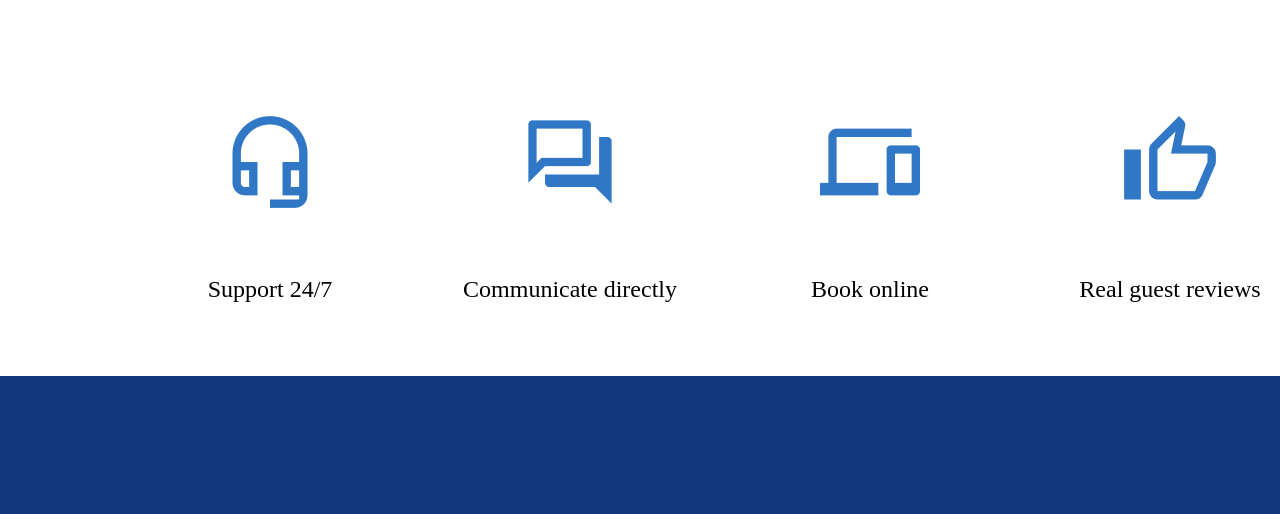
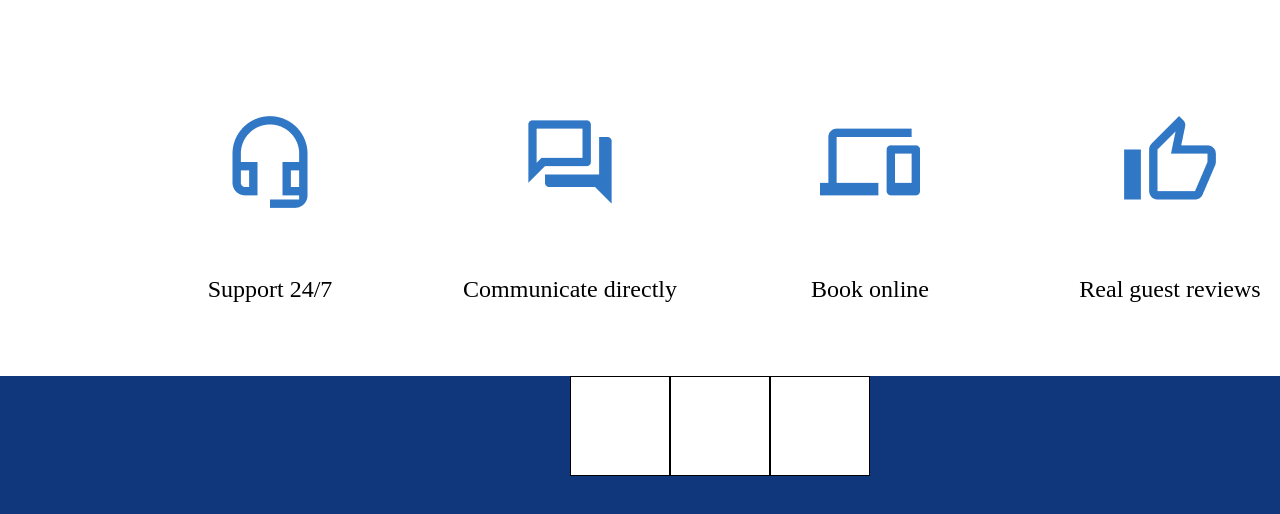
Before and after one commit to AngelinaZhukovich/if-html-1, a website: page index.html in a window 1280 px wide. Shown: the part 194-708 px from the top of the page. Drawn offline with Linux system fonts and the light colour scheme.

Commit message:
modified footer

```diff
--- a/index.html
+++ b/index.html
@@ -32,6 +32,10 @@
         </div>
       </div>
     </div>
-    <div class="footer"></div>
+    <div class="footer">
+      <div class="footer-column"></div>
+      <div class="footer-column"></div>
+      <div class="footer-column"></div>
+    </div>
   </body>
 </html>
--- a/styles/styles.css
+++ b/styles/styles.css
@@ -52,6 +52,15 @@ img {
 }
 
 .footer {
+  display: flex;
+  justify-content: center;
   height: 625px;
   background-color: #10367c;
 }
+
+.footer-column{
+  background-color: white;
+  width: 100px;
+  height: 100px;
+  border: 1px solid;
+}
```
